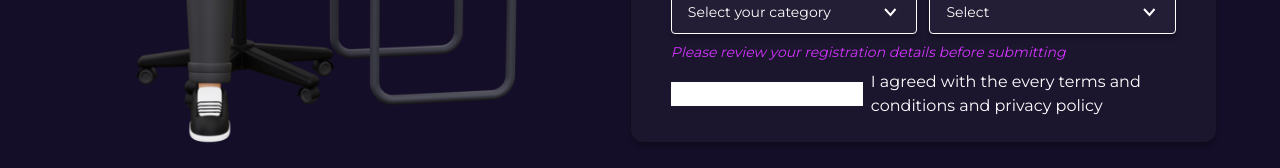
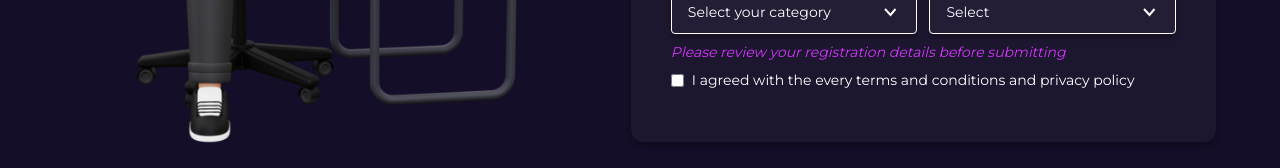
Before and after one commit to gift56/getlinked-ui-challengn, a Next.js app: page /register in a window 1280 px wide. Shown: the part 561-729 px from the top of the page. Built offline with nearby package versions, Linux system fonts and the light colour scheme; a web font is replaced by a local one.

Commit message:
working on signup page

```diff
--- a/pages/register/index.tsx
+++ b/pages/register/index.tsx
@@ -211,11 +211,21 @@ const Registerpage = () => {
                   </i>
                 </p>
                 <div className="flex items-center justify-start gap-2">
-                  <input type="text" />
-                  <span>
+                  <input
+                    type="checkbox"
+                    name="privacy_poclicy_accepted"
+                    // value={values.privacy_poclicy_accepted}
+                    // onChange={handleChange}
+                    // onBlur={handleBlur}
+                    id="privacy_poclicy_accepted"
+                  />
+                  <label
+                    htmlFor="privacy_poclicy_accepted"
+                    className="text-sm font-normal"
+                  >
                     I agreed with the every terms and conditions and privacy
                     policy
-                  </span>
+                  </label>
                 </div>
               </form>
             </div>
```
